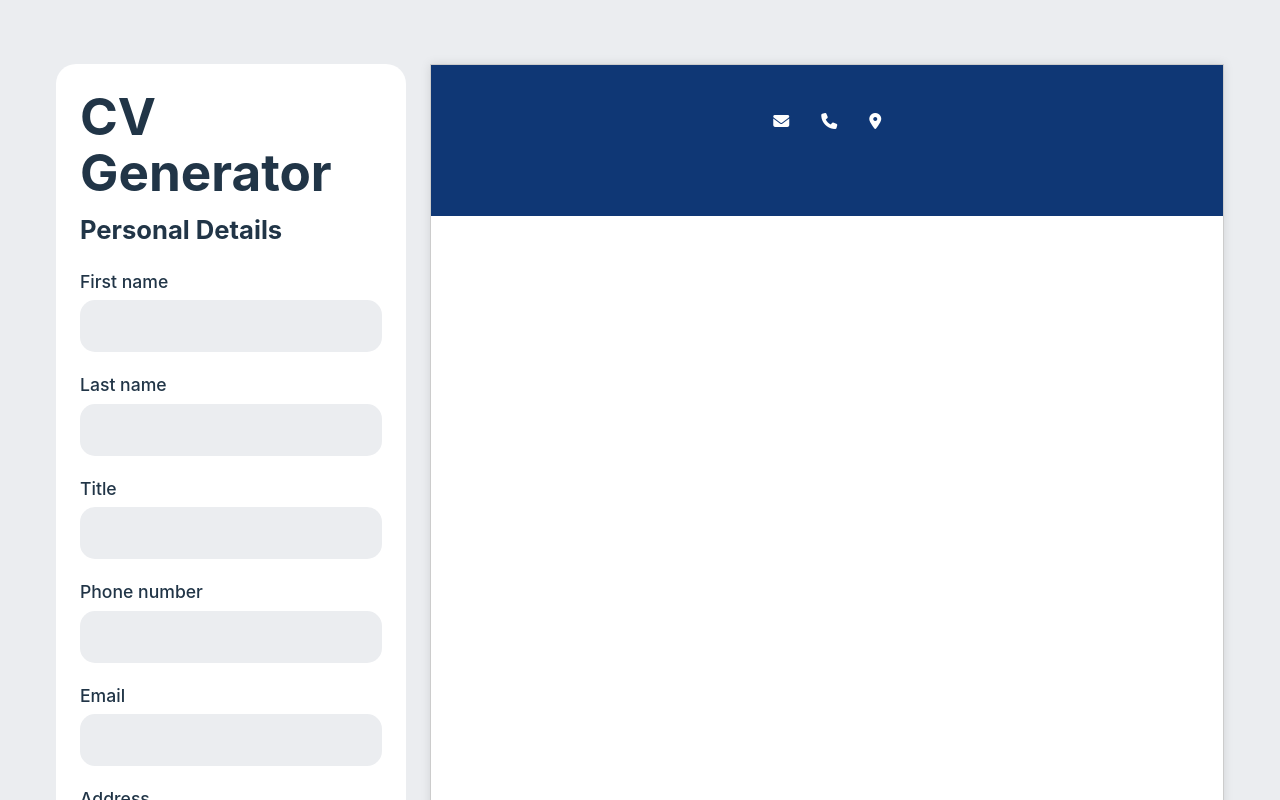
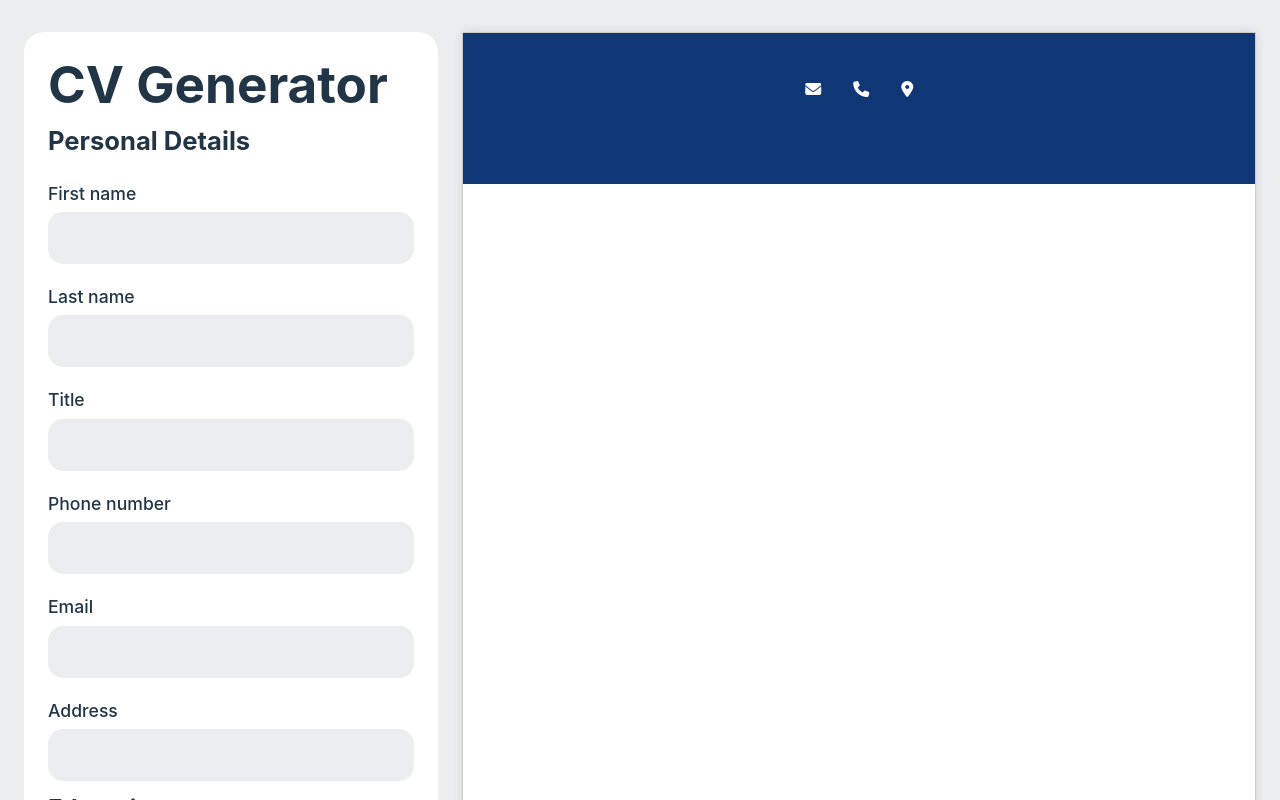
Before and after one commit to DeanNguyen98/TOP_CV-generator, a React (Vite) app: page / in a window 1280 px wide. Shown: the top 800 px of the page. Built offline with nearby package versions, Linux system fonts and the light colour scheme.

Commit message:
Remove unnecessary styling

```diff
--- a/src/styles/App.css
+++ b/src/styles/App.css
@@ -1,6 +1,3 @@
-#root {
-  padding: 2rem;
-}
 
 * {
   margin: 0;
```
